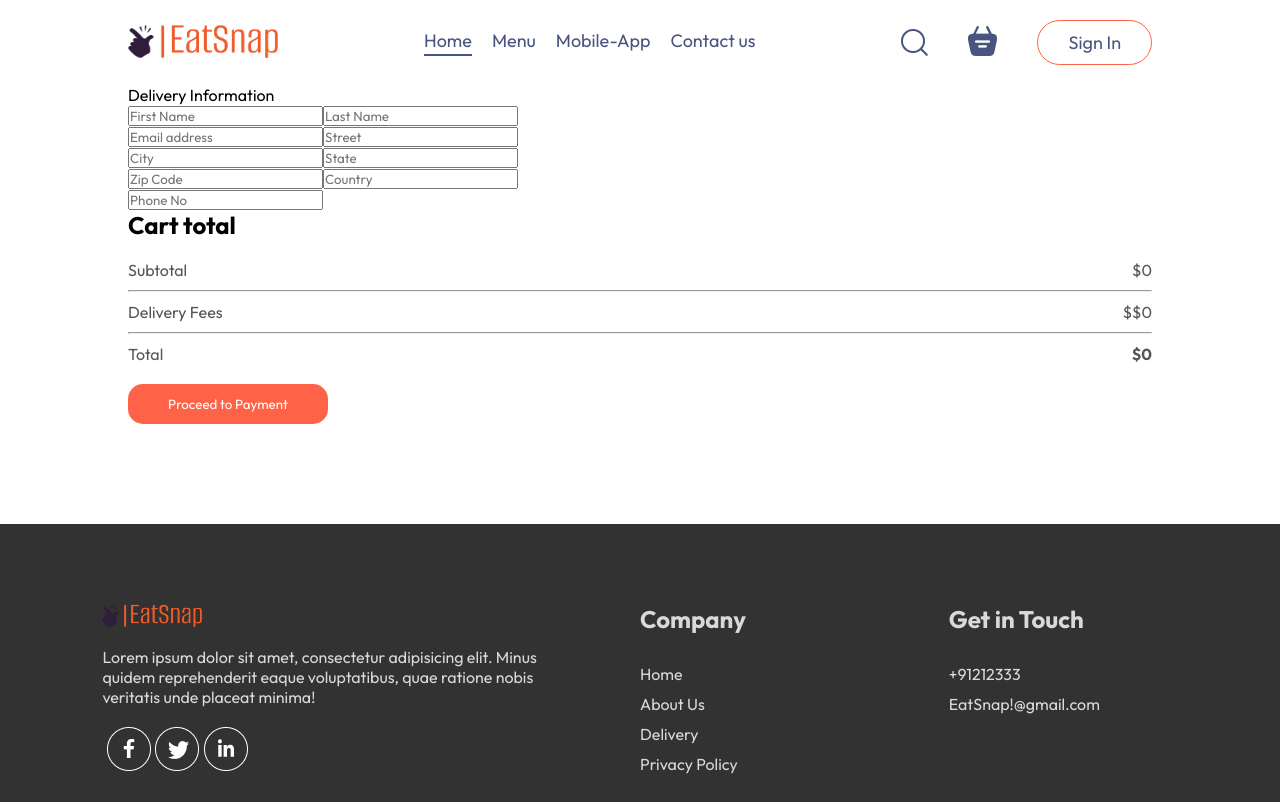
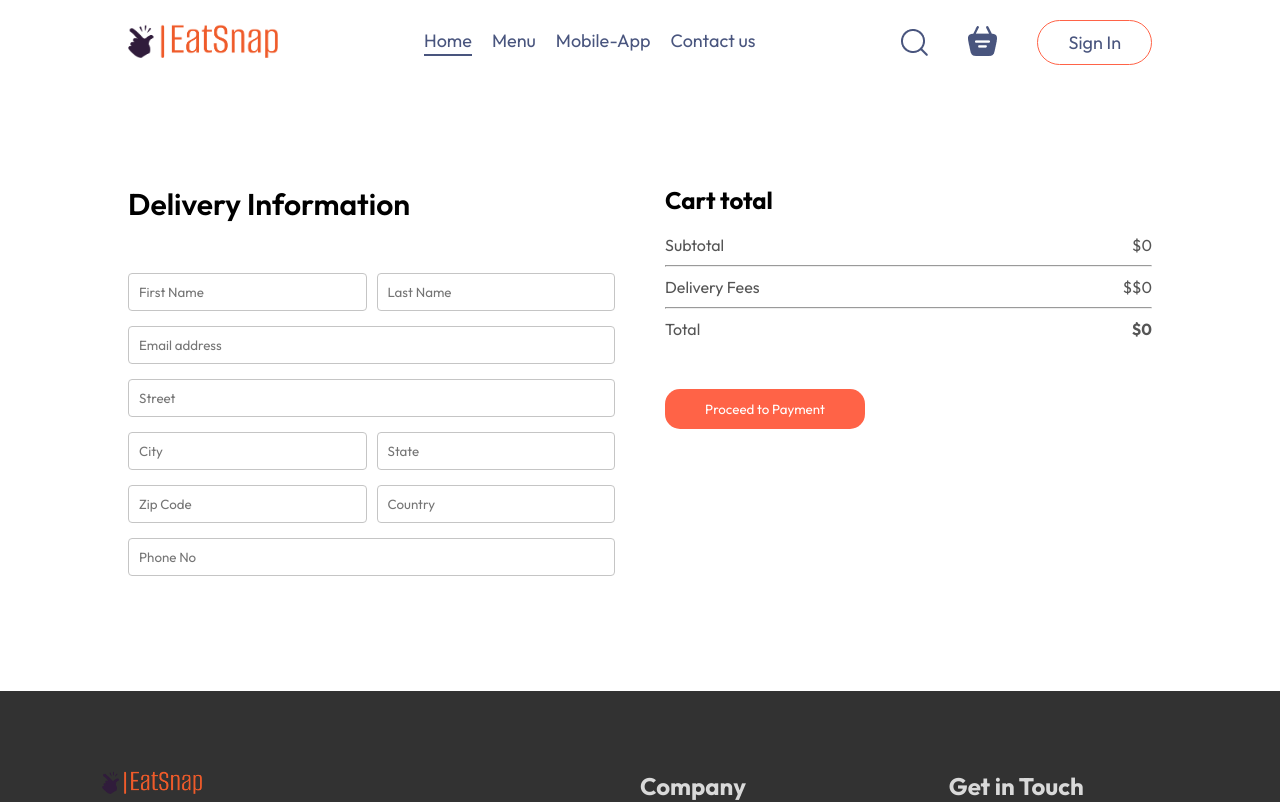
Before and after one commit to Piyush1532/EatSnap-FoodApp-React, a React (Vite) app: page /placeorder in a window 1280 px wide. Shown: the top 802 px of the page. Built offline with nearby package versions, Linux system fonts and the light colour scheme.

Commit message:
design ready

```diff
--- a/src/pages/Placeorder/placeorder.css
+++ b/src/pages/Placeorder/placeorder.css
@@ -0,0 +1,38 @@
+.place-order{
+    display: flex;
+    align-items: start;
+    justify-content: space-between;
+    gap: 50px;
+    margin-top: 100px;
+}
+
+.place-order-left{
+    width: 100% ;
+    max-width: max(30%,500px);
+}
+.place-order-left .title{
+    font-size: 30px;
+    font-weight: 600;
+    margin-bottom: 50px;
+}
+.place-order-left input{
+    margin-bottom: 15px;
+    width: 100%;
+padding: 10px;
+border: 1px solid #c5c5c5;
+border-radius: 4px;
+outline: none;
+}
+
+.place-order-left .multi-field{
+    display: flex;
+    gap: 10px;
+}
+
+.place-order-right{
+    width: 100%;
+    max-width: max(40%,500px);
+}
+.place-order .cart-total button{
+    margin-top: 30px;
+}
```
